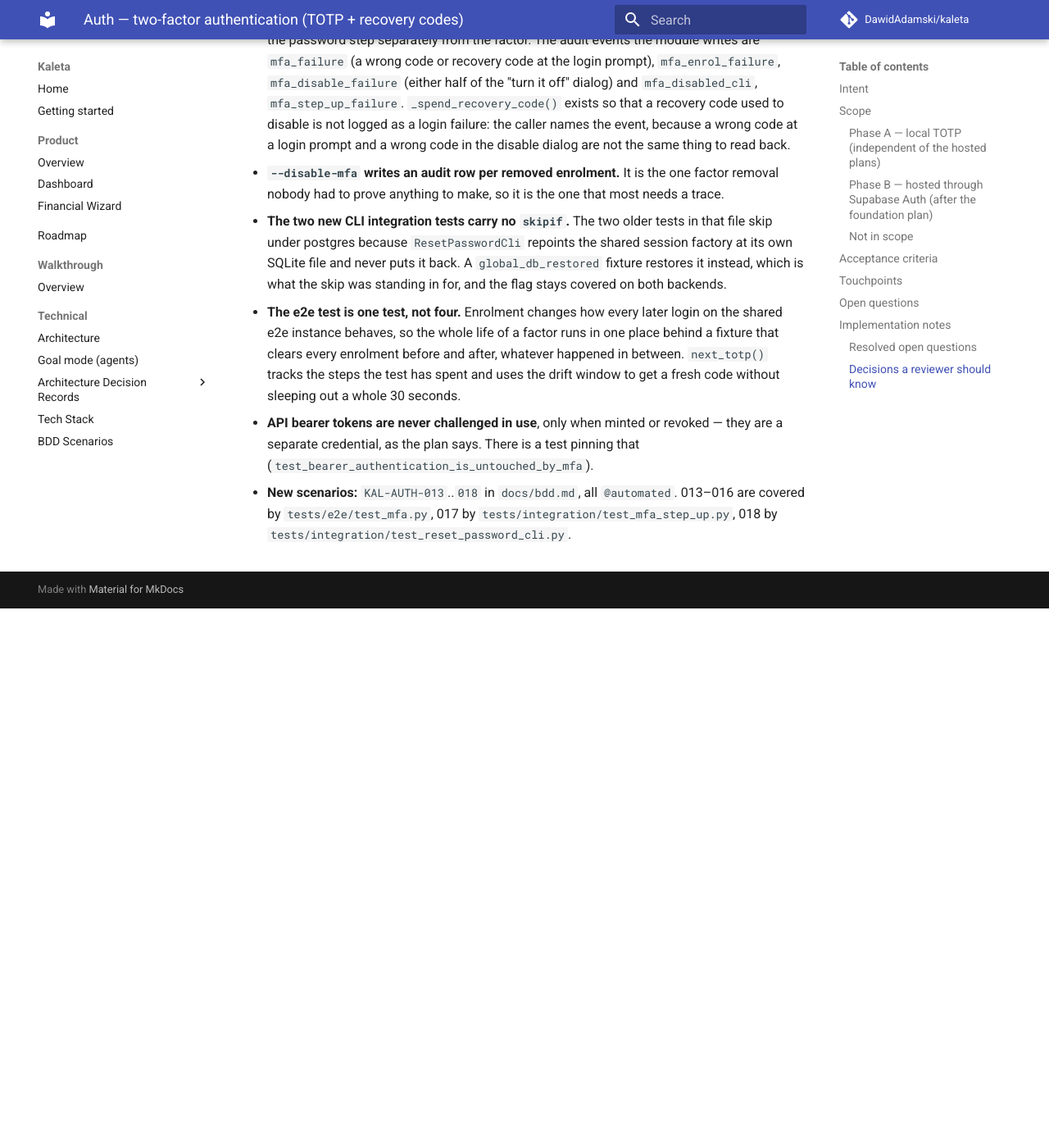
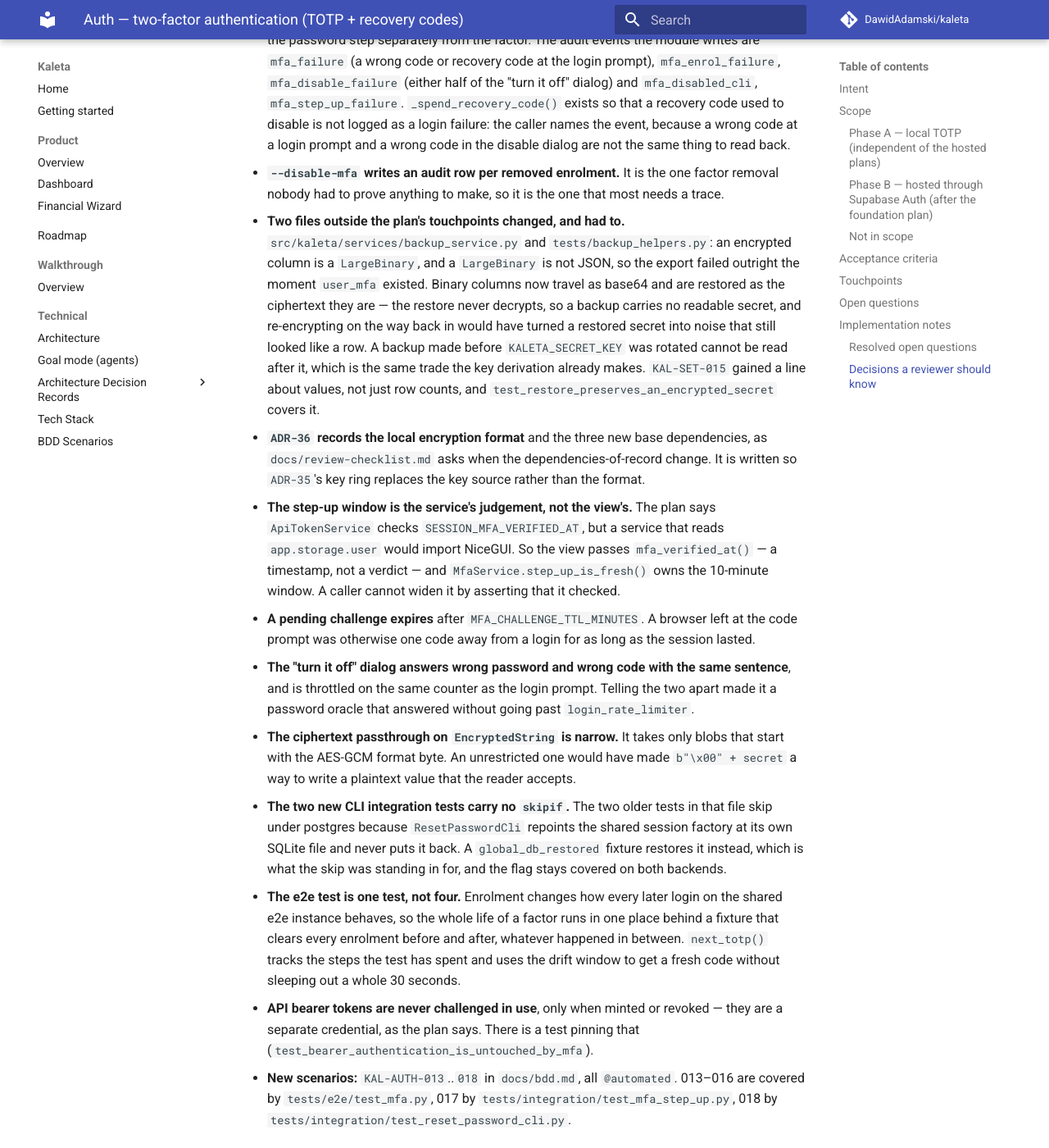
Before and after one commit to DawidAdamski/kaleta, an MkDocs documentation site: the page built from docs/plans/auth-two-factor.md, in a window 1280 px wide and 1400 px high, scrolled down 4624 px. Shown: the whole window at 82% size. Built offline with MkDocs 1.6.1 and Material for MkDocs 9.7.7, drawn with Linux system fonts in a browser that asks for light colours; comment, search, counter and statistics services are not loaded; before the commit the page ends 5366 px from its top, so only the background shows below that.

Commit message:
fix(auth): close the disable-dialog oracle and tighten the step-up contract
Third review pass.

- The "turn it off" dialog told a wrong password apart from a wrong code,
  which made it a password oracle for anyone at a signed-in browser — and
  one that answered without passing the login rate limiter. One message
  for both now, throttled on the same counter.
- `EncryptedString` only passes through blobs that already carry its own
  format byte. The previous any-bytes passthrough would have let
  `b"\x00" + secret` be written as a plaintext value the reader accepts.
- The step-up window moved into `MfaService.step_up_is_fresh()`. The view
  hands over `mfa_verified_at()` — a timestamp, not a verdict — so a
  caller cannot widen the window by asserting that it checked.
- A pending challenge expires after ten minutes, and a finished login
  clears any leftover one.
- `disable()` spends the TOTP step it accepted, so every path through the
  module honours the replay rule.
- ADR-36 records the local encryption format and the three new base
  dependencies; the backup change is written up in the plan's notes, and
  KAL-SET-015 now says values, not just row counts.

Co-Authored-By: Claude Opus 5 (1M context) <noreply@anthropic.com>

```diff
--- a/docs/plans/auth-two-factor.md
+++ b/docs/plans/auth-two-factor.md
@@ -224,6 +224,45 @@ Phase A is built.
   the one factor removal nobody had to prove anything to make, so it is
   the one that most needs a trace.
 
+- **Two files outside the plan's touchpoints changed, and had to.**
+  `src/kaleta/services/backup_service.py` and `tests/backup_helpers.py`:
+  an encrypted column is a `LargeBinary`, and a `LargeBinary` is not
+  JSON, so the export failed outright the moment `user_mfa` existed.
+  Binary columns now travel as base64 and are restored as the ciphertext
+  they are — the restore never decrypts, so a backup carries no readable
+  secret, and re-encrypting on the way back in would have turned a
+  restored secret into noise that still looked like a row. A backup made
+  before `KALETA_SECRET_KEY` was rotated cannot be read after it, which
+  is the same trade the key derivation already makes.
+  `KAL-SET-015` gained a line about values, not just row counts, and
+  `test_restore_preserves_an_encrypted_secret` covers it.
+
+- **`ADR-36` records the local encryption format** and the three new base
+  dependencies, as `docs/review-checklist.md` asks when the
+  dependencies-of-record change. It is written so `ADR-35`'s key ring
+  replaces the key source rather than the format.
+
+- **The step-up window is the service's judgement, not the view's.** The
+  plan says `ApiTokenService` checks `SESSION_MFA_VERIFIED_AT`, but a
+  service that reads `app.storage.user` would import NiceGUI. So the view
+  passes `mfa_verified_at()` — a timestamp, not a verdict — and
+  `MfaService.step_up_is_fresh()` owns the 10-minute window. A caller
+  cannot widen it by asserting that it checked.
+
+- **A pending challenge expires** after `MFA_CHALLENGE_TTL_MINUTES`.
+  A browser left at the code prompt was otherwise one code away from a
+  login for as long as the session lasted.
+
+- **The "turn it off" dialog answers wrong password and wrong code with
+  the same sentence**, and is throttled on the same counter as the login
+  prompt. Telling the two apart made it a password oracle that answered
+  without going past `login_rate_limiter`.
+
+- **The ciphertext passthrough on `EncryptedString` is narrow.** It takes
+  only blobs that start with the AES-GCM format byte. An unrestricted
+  one would have made `b"\x00" + secret` a way to write a plaintext
+  value that the reader accepts.
+
 - **The two new CLI integration tests carry no `skipif`.** The two older
   tests in that file skip under postgres because `ResetPasswordCli`
   repoints the shared session factory at its own SQLite file and never
```
Also changed, not shown: docs/adr/036-local-column-encryption-and-totp-as-base-dependencies.md (added, +51 -0 lines), docs/architecture.md (+1 -0 lines), docs/bdd.md (+1 -0 lines), 9 other files.
